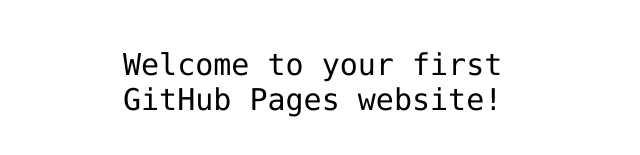
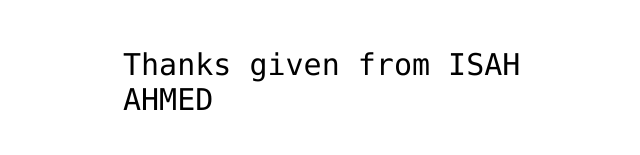
Before and after one commit to Magerpink12/Magerpink12.github.io, a plain HTML site: page index.html in a window 1280 px wide. Shown: the part 341-496 px from the top of the page, without its empty margins (317-957 px from the left). Drawn offline with Linux system fonts and the light colour scheme.

Commit message:
Update index.html

```diff
--- a/index.html
+++ b/index.html
@@ -12,7 +12,7 @@
 <img src="https://octodex.github.com/images/daftpunktocat-thomas.gif" id="octocat" alt="octocat-gif" />
 
 <!-- Change this code here by copy and pasting your template on line 15 -->
-<p>Welcome to your first GitHub Pages website!</p>
+<p>Thanks given from ISAH AHMED</p>
 
 </body>
 </html>
```
